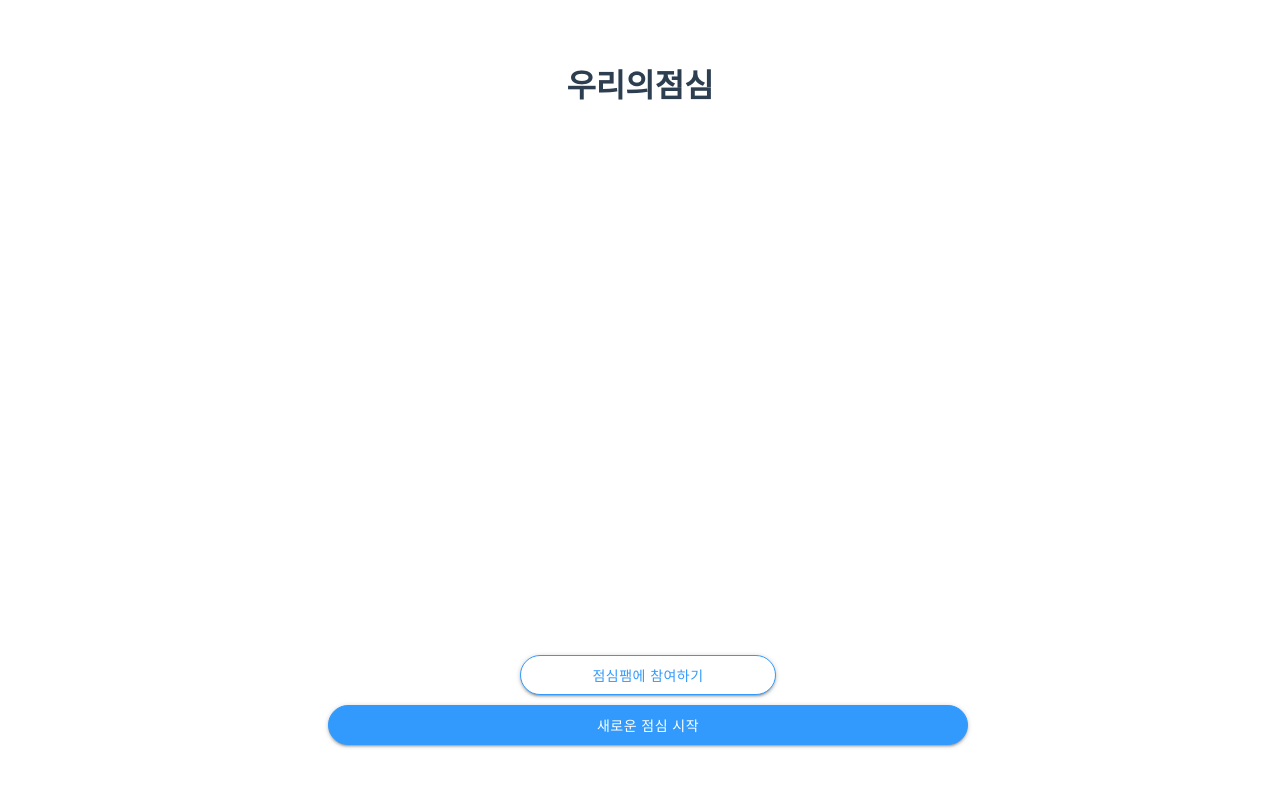
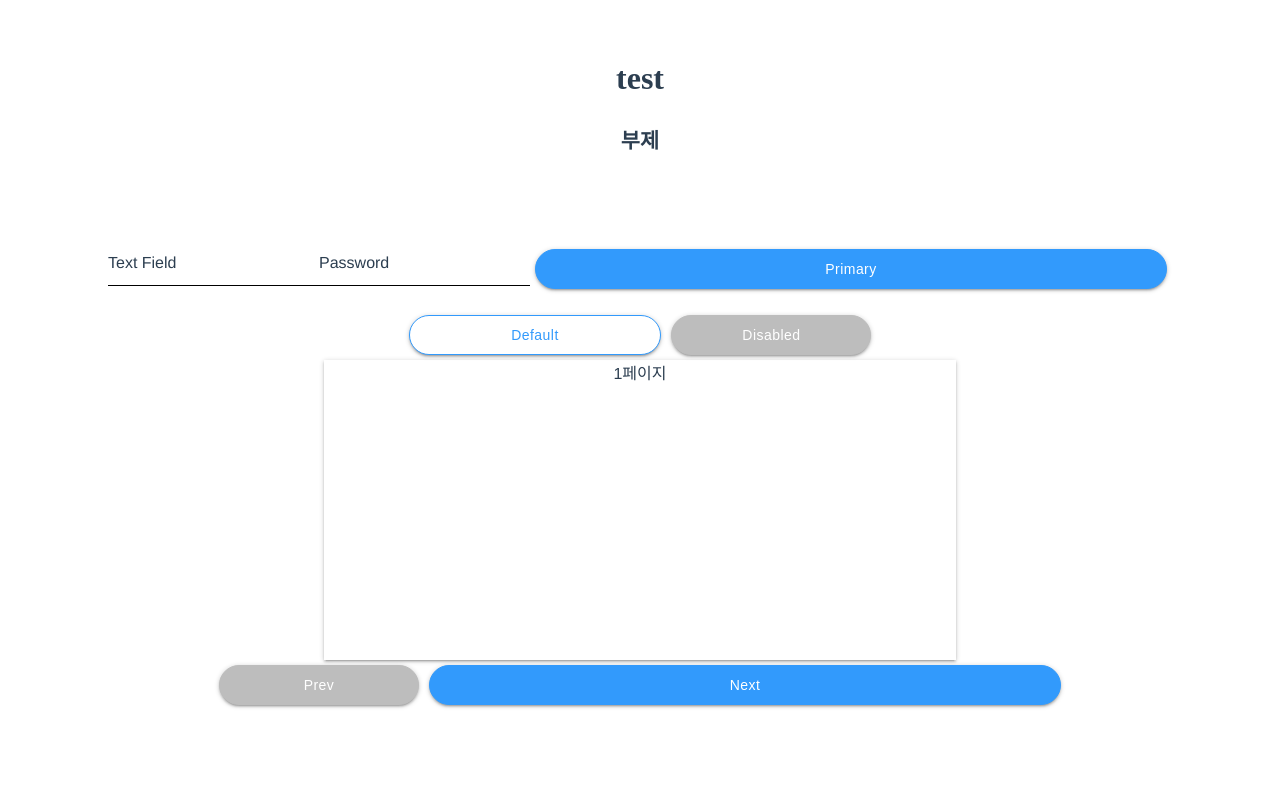
Before and after one commit to GoodListener/ourlunch, a Vue app: page /test in a window 1280 px wide. Shown: the top 786 px of the page. Built offline with nearby package versions, Linux system fonts and the light colour scheme; a web font is replaced by a local one.

Commit message:
버튼 이벤트, page router 기능 추가

```diff
--- a/src/components/StartComplete.vue
+++ b/src/components/StartComplete.vue
@@ -2,7 +2,6 @@
   <div>
     <SubTitle class ="title1">축하합니다!</SubTitle>
     <SubTitle class ="title2">점심팸 등록 완료!</SubTitle>
-
 
       <div class ="buttons">
           <Button class="primary">우리의점심 시작</Button>
@@ -19,7 +18,7 @@ export default {
   name: 'StartComplete',
   components: {
     SubTitle, Input, Button
-  },
+  }
 }
 </script>
 
@@ -28,8 +27,6 @@ h3 {
   font-size:5px;
   margin-bottom: 80px;
 }
-
-
 
 button.base_button.primary {
   width: 65%;
--- a/src/components/Test.vue
+++ b/src/components/Test.vue
@@ -15,6 +15,10 @@
     <Button class="primary">Primary</Button>
     <Button class="default">Default</Button>
     <Button class="disabled">Disabled</Button>
+    <br>
+    <Page><div>{{page}}페이지</div></Page>
+    <Button :class="prevButtonState" @click="prevPage()">Prev</Button>
+    <Button :class="nextButtonState" @click="nextPage()">Next</Button>
   </div>
 </template>
 
@@ -23,19 +27,40 @@ import Button from '@/components/ui/Button'
 import Title from '@/components/ui/Title'
 import SubTitle from '@/components/ui/SubTitle'
 import Input from '@/components/ui/Input'
+import Page from '@/components/ui/Page'
 
 export default {
   name: 'Test',
   components: {
-    Button, Title, SubTitle, Input
+    Button, Title, SubTitle, Input, Page
   },
   data: () => ({
     inputValue: '',
     password: ''
   }),
   methods: {
-    onPasswordChange: function (value) {
-      this.password = value
+    prevPage: function () {
+      if (this.page > 1) {
+        this.$router.push('?page=' + (this.page - 1))
+      }
+    },
+    nextPage: function () {
+      this.$router.push('?page=' + (this.page + 1))
+    }
+  },
+  computed: {
+    page: function () {
+      if (this.$route.query && this.$route.query.page) {
+        return parseInt(this.$route.query.page)
+      } else {
+        return 1
+      }
+    },
+    prevButtonState: function () {
+      return this.page === 1 ? 'disabled' : 'default'
+    },
+    nextButtonState: function () {
+      return 'primary'
     }
   }
 }
--- a/src/components/ui/Button.vue
+++ b/src/components/ui/Button.vue
@@ -1,5 +1,5 @@
 <template>
-  <button class="base_button">
+  <button class="base_button" @click="buttonClick()">
     <span class="base_text">
       <slot>Button</slot>
     </span>
@@ -8,8 +8,11 @@
 
 <script>
 export default {
-  props: {
-
+  props: [],
+  methods: {
+    buttonClick: function () {
+      this.$emit('click')
+    }
   }
 }
 </script>
--- /dev/null
+++ b/src/components/ui/Page.vue
@@ -0,0 +1,29 @@
+<template>
+  <section class="section">
+    <slot></slot>
+    <p>{{page}}</p>
+  </section>
+</template>
+
+<script>
+export default {
+  beforeMount: function () {
+    console.log(this.props)
+  },
+  props: ['currentPage', 'page']
+}
+</script>
+
+<style scoped>
+.section {
+  width: 50%;
+  height: 300px;
+  background-color: #fff;
+  display: flex;
+  margin: auto;
+  justify-content: center;
+  box-shadow: 0px 1px 5px 0px rgba(0,0,0,0.2),
+              0px 2px 2px 0px rgba(0,0,0,0.14),
+              0px 3px 1px -2px rgba(0,0,0,0.12);
+}
+</style>
--- a/src/router/index.js
+++ b/src/router/index.js
@@ -7,10 +7,10 @@ import StartFamily2 from '../components/StartFamily2'
 import StartFamily3 from '../components/StartFamily3'
 import StartComplete from '../components/StartComplete'
 
-
 Vue.use(Router)
 
 export default new Router({
+  mode: 'history',
   routes: [
     {
       path: '/',
@@ -20,7 +20,8 @@ export default new Router({
     {
       path: '/test',
       name: 'Test',
-      component: Test
+      component: Test,
+      props: (route) => ({ query: route.query.q })
     },
     {
       path: '/startFamily1',
```
Also changed, not shown: src/components/ui/Content.vue (added, +13 -0 lines), src/components/ui/PageContent.vue (added, +16 -0 lines).
